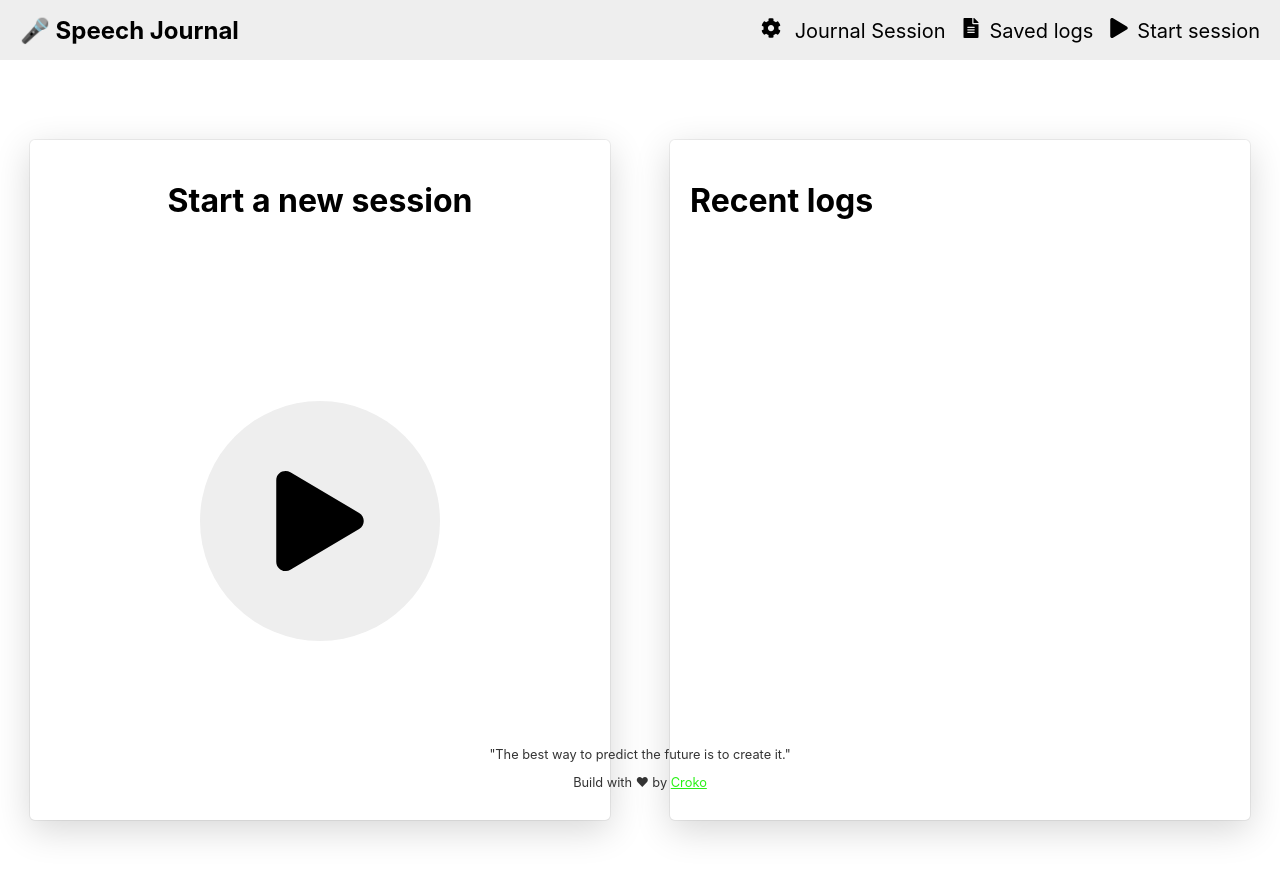
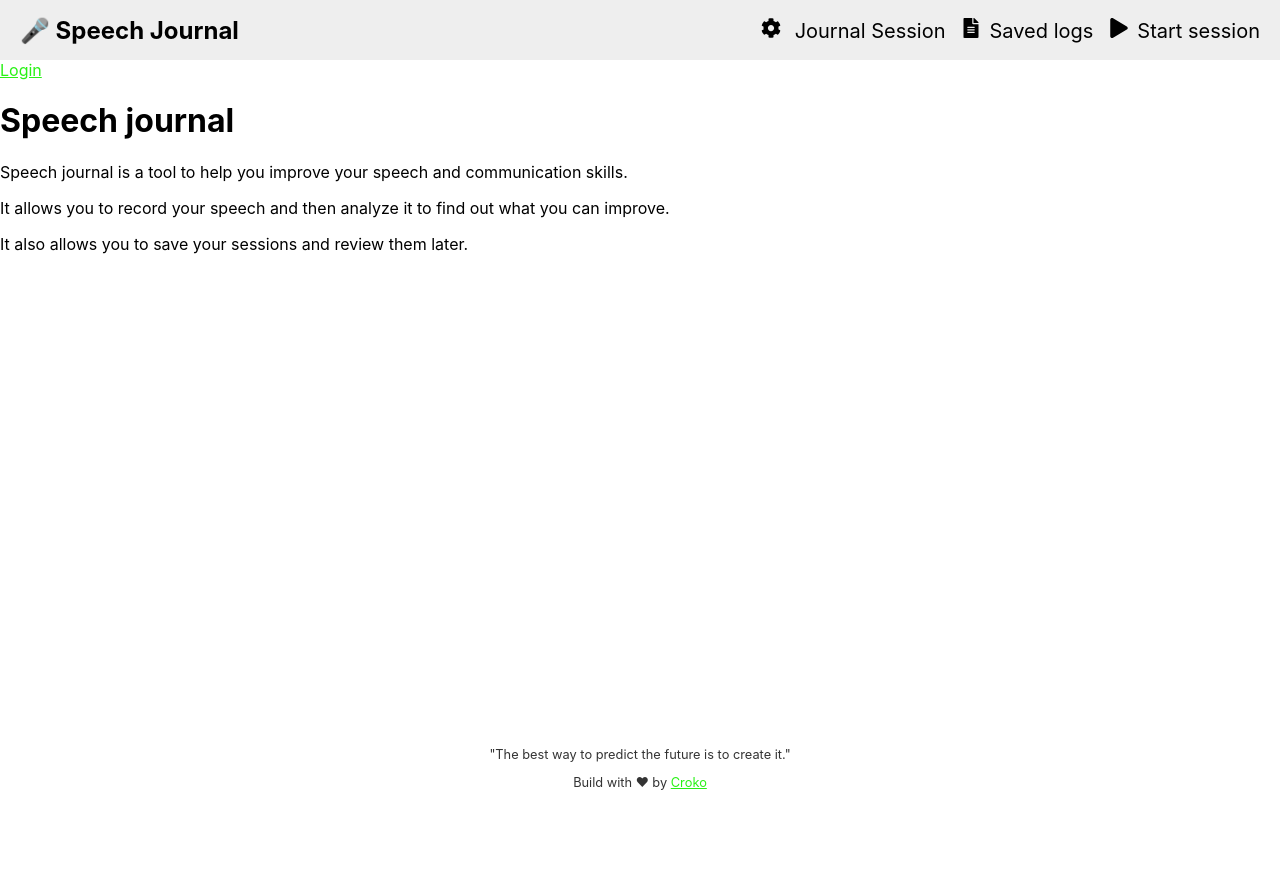
Before and after one commit to croko22/speech-journal, a React (Vite) app: page / in a window 1280 px wide. Shown: the top 878 px of the page. After the commit the page ends 800 px from the top, so only its background shows below. Built offline with nearby package versions, Linux system fonts and the light colour scheme; no server answers.

Commit message:
Google authentification method and routes protection

```diff
--- a/package.json
+++ b/package.json
@@ -9,12 +9,15 @@
     "preview": "vite preview"
   },
   "dependencies": {
+    "@react-oauth/google": "^0.9.0",
+    "axios": "^1.3.5",
     "react": "^18.2.0",
     "react-dom": "^18.2.0",
     "react-icons": "^4.4.0",
     "react-modal": "^3.16.1",
     "react-router-dom": "^6.6.2",
-    "uuid": "^8.3.2"
+    "uuid": "^8.3.2",
+    "zustand": "^4.3.7"
   },
   "devDependencies": {
     "@types/react": "^18.0.15",
--- a/src/App.jsx
+++ b/src/App.jsx
@@ -5,23 +5,57 @@ import Home from "./pages/Home";
 import InSession from "./pages/InSession";
 import SavedLogs from "./pages/SavedLogs";
 import SessionConfig from "./pages/SessionConfig";
+import Landing from "./pages/Landing";
+import { GoogleOAuthProvider } from "@react-oauth/google";
+import ProtectedRoute from "./utils/ProtectedRoute";
 
 function App() {
   return (
+    //TODO: Hacer una store de la data en sustand
     <>
-      {/* //TODO: Hacer una store de la data en sustand */}
+      <GoogleOAuthProvider clientId={import.meta.env.VITE_GOOGLE_CLIENT_ID}>
         <Header />
         <BrowserRouter>
           <Routes>
-          <Route path="/" element={<Home />} />
-          <Route path="/session" element={<SessionConfig />} />
-          <Route path="/session/:sessionId" element={<SessionConfig />} />
-          <Route path="/saved-logs" element={<SavedLogs />} />
-          <Route path="/in-session" element={<InSession />} />
+            <Route path="/" element={<Landing />} />
+            {/* //TODO: Protect Auth routes */}
+            <Route
+              path="/home"
+              element={
+                <ProtectedRoute>
+                  <Home />
+                </ProtectedRoute>
+              }
+            />
+            <Route
+              path="/session"
+              element={
+                <ProtectedRoute>
+                  <SessionConfig />
+                </ProtectedRoute>
+              }
+            />
+            <Route
+              path="/saved-logs"
+              element={
+                <ProtectedRoute>
+                  <SavedLogs />
+                </ProtectedRoute>
+              }
+            />
+            <Route
+              path="/in-session"
+              element={
+                <ProtectedRoute>
+                  <InSession />
+                </ProtectedRoute>
+              }
+            />
             <Route path="*" element={<div>404</div>} />
           </Routes>
         </BrowserRouter>
         <Footer />
+      </GoogleOAuthProvider>
     </>
   );
 }
--- /dev/null
+++ b/src/pages/Landing.jsx
@@ -0,0 +1,48 @@
+import { GoogleLogin } from "@react-oauth/google";
+import axios from "axios";
+import { useStore } from "../hooks/useStore";
+import { useNavigate } from "react-router-dom";
+import { useEffect } from "react";
+
+const Landing = () => {
+  const setAuthData = useStore((state) => state.setAuthData);
+
+  const authData = useStore((state) => state.authData);
+  const navigate = useNavigate();
+
+  useEffect(() => {
+    if (authData) navigate("/home");
+  }, [authData, navigate]);
+
+  return (
+    <div>
+      <a href="login">Login</a>
+      <h1>Speech journal</h1>
+      <p>
+        Speech journal is a tool to help you improve your speech and
+        communication skills.
+      </p>
+      <p>
+        It allows you to record your speech and then analyze it to find out what
+        you can improve.
+      </p>
+      <p>It also allows you to save your sessions and review them later.</p>
+      <GoogleLogin
+        onSuccess={async (credentialResponse) => {
+          const response = await axios.post("http://localhost:3000/login", {
+            token: credentialResponse.credential,
+          });
+          const data = response.data;
+          localStorage.setItem("authData", JSON.stringify(data));
+
+          setAuthData(data);
+        }}
+        onError={() => {
+          console.log("Login Failed");
+        }}
+      />
+    </div>
+  );
+};
+
+export default Landing;
```
Also changed, not shown: 2 other files (tests, documents, lock files or other folders). Lines whose indentation alone changed are shown as unchanged.
